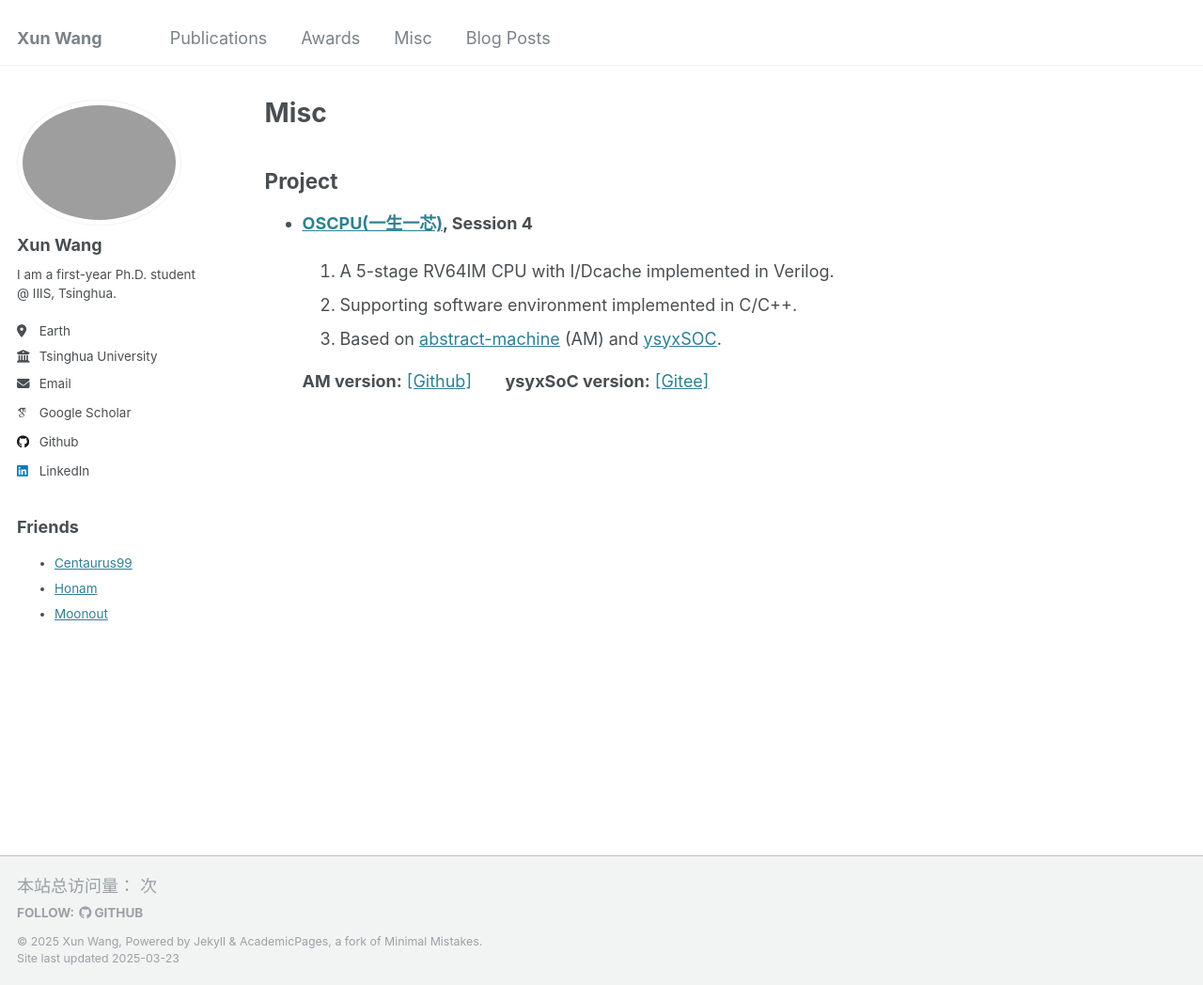
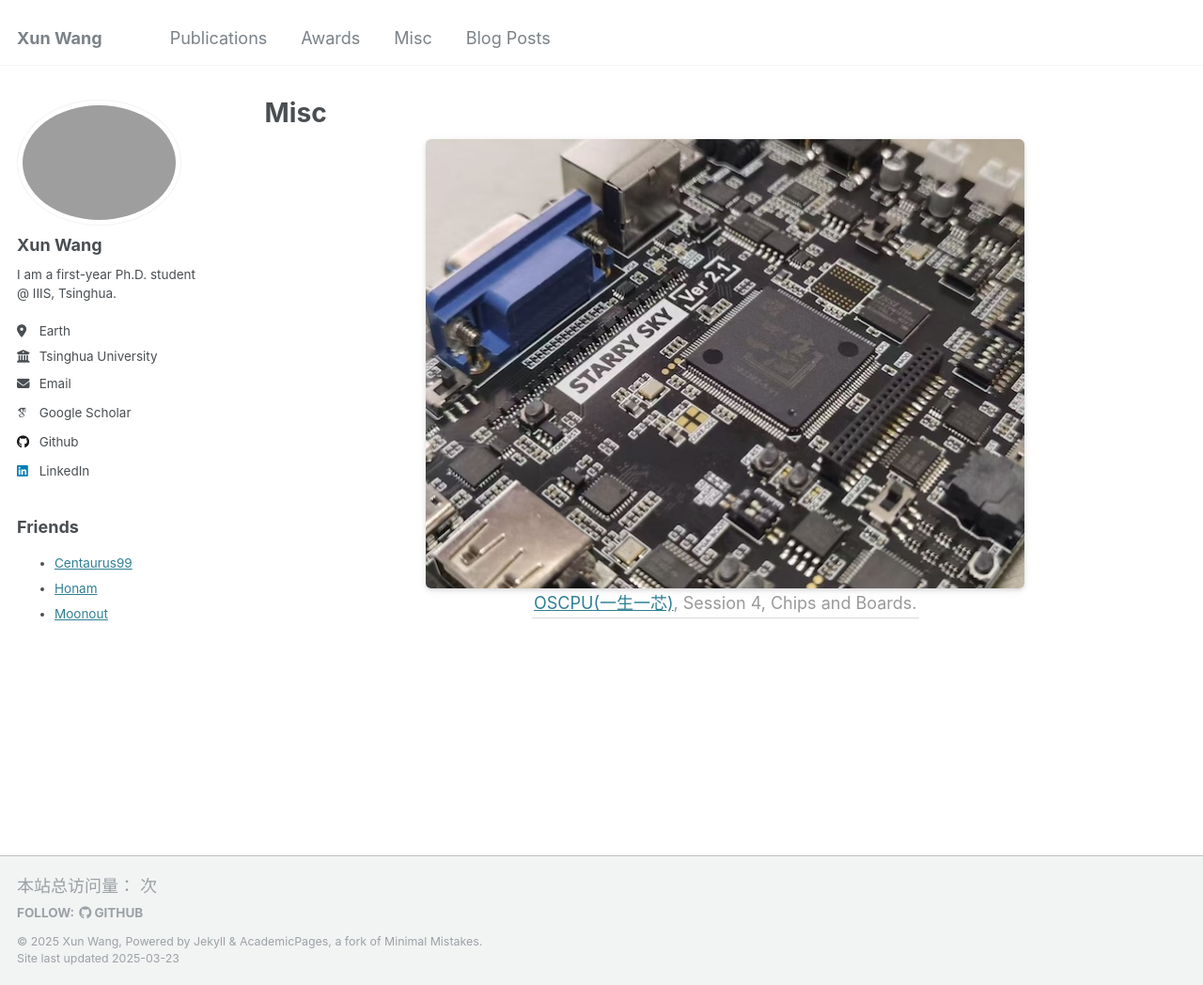
Before and after one commit to Misakau/Misakau.github.io, a Jekyll site: the page built from _pages/misc.md, in a window 1280 px wide and 1048 px high. Shown: the whole window at 94% size. Built offline with Jekyll 4.4.1, drawn with Linux system fonts in a browser that asks for light colours; some web fonts are replaced; comment, search, counter and statistics services are not loaded.

Commit message:
add photos

```diff
--- a/_pages/misc.md
+++ b/_pages/misc.md
@@ -9,12 +9,11 @@ redirect_from:
 
 {% include base_path %}
 
-Project
-------
-- **[OSCPU(一生一芯)](https://ysyx.oscc.cc/), Session 4**
-
-  1. A 5-stage RV64IM CPU with I/Dcache implemented in Verilog.
-  2. Supporting software environment implemented in C/C++.
-  3. Based on [abstract-machine](https://github.com/NJU-ProjectN/abstract-machine) (AM) and [ysyxSOC](https://github.com/OSCPU/ysyxSoC/tree/ysyx4).
-
-    **AM version:** [\[Github\]](https://github.com/Misakau/ysyx4) &nbsp; &nbsp; &nbsp; **ysyxSoC version:** [\[Gitee\]](https://gitee.com/misakau/ysyx4)
+<center>
+<img style="border-radius: 0.3125em; box-shadow: 0 2px 4px 0 rgba(34,36,38,.12),0 2px 10px 0 rgba(34,36,38,.08);"
+src="/images/ysyx.jpg" width="65%" alt=""/>
+<br>
+<div style="color:orange; border-bottom: 1px solid #d9d9d9; display: inline-block; color: #999; padding: 2px;">
+<a href="https://ysyx.oscc.cc/">OSCPU(一生一芯)</a>, Session 4, Chips and Boards.
+</div>
+</center>
```
Also changed, not shown: images/ysyx.jpg (added).
